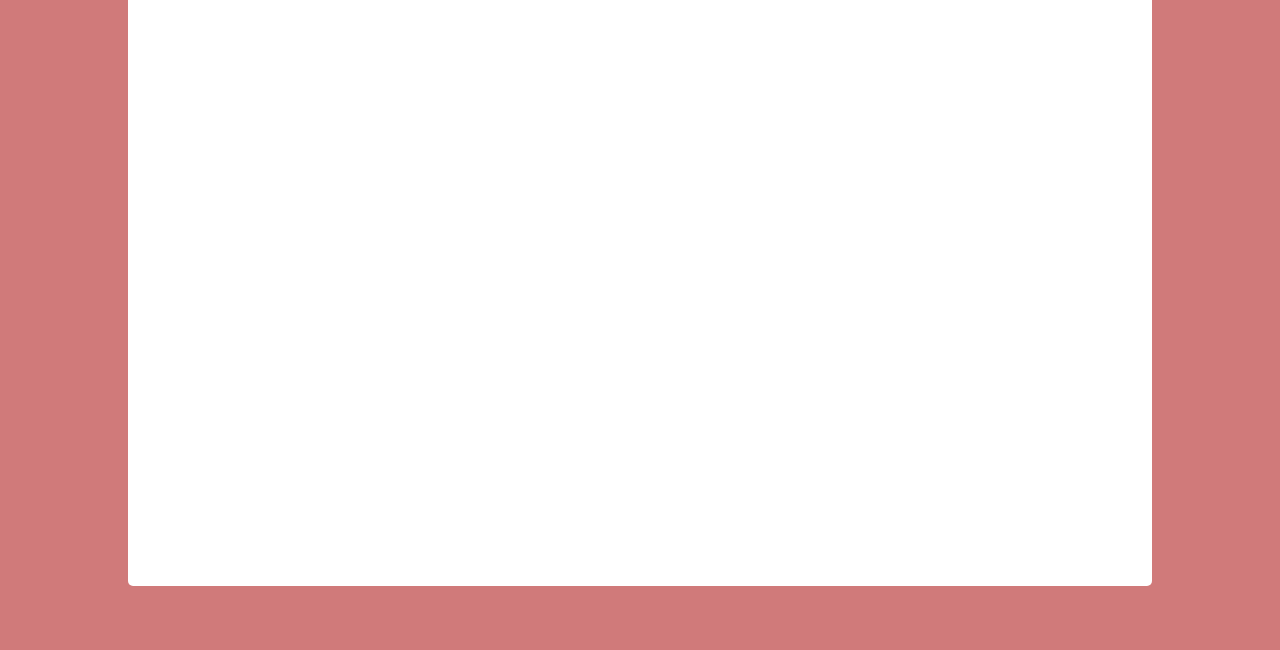
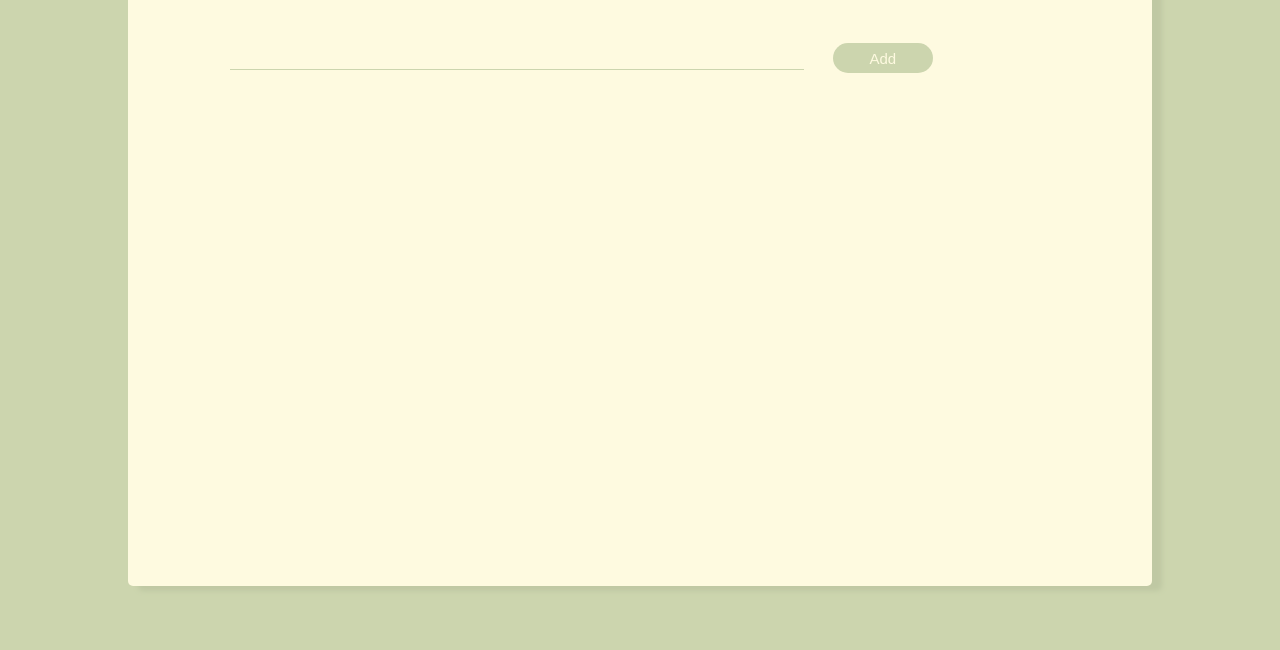
Before and after one commit to Tatiana-Na/The-Grocery-list, a plain HTML site: page index.html in a window 1280 px wide. Shown: the part 228-878 px from the top of the page. Drawn offline with Linux system fonts and the light colour scheme.

Commit message:
finished styles

```diff
--- a/main.css
+++ b/main.css
@@ -5,11 +5,8 @@
 }
 
 body {
-background-color: rgb(208, 122, 122);
-
+background-color: #ccd5ae;
 }
-
-
 
 .container {
   width:80%;
@@ -19,12 +16,16 @@ background-color: rgb(208, 122, 122);
   height: 90vh;
   display: flex;
   flex-direction: column;
-  background-color: white;
+  background-color: #fefae0;
+  box-shadow: 10px 5px 5px #bfc8a3;
 }
 
 h1 {
     text-align: center;
     font-family: "Alex Brush" ;
+    color: #d4a373;
+    font-size: 60px;
+    margin: 20px;
 
 }
 
@@ -36,16 +37,27 @@ input {
     width: 70%;
     outline: 0;
     border: 0;
-    border-bottom: 1px solid;
+    border-bottom: 1px solid #ccd5ae;
     margin-right: 15px;
+    color: #d4a373;
     font-size: 20px;
+    background-color: #fefae0;
 }
 
-button {
-
+.btn {
+color: #fefae0;
 width: 100px;
 height: 30px;
 margin-top: 10px;
+background-color: #ccd5ae;
+border: none;
+border-radius: 20px;
+cursor: pointer;
+font-size: 15px;
+}
+
+.btn:hover {
+background-color: #bfc8a3;
 }
 
 .list {
@@ -56,3 +68,25 @@ font-size: 1.5rem;
 ul {
     list-style: none;
 }
+
+button {
+width: 80px;
+height: 30px;
+color: #bfc8a3;
+background-color: #faedcd;
+border: 2px #ccd5ae;
+border-radius: 20px;
+cursor: pointer;
+font-size: 15px;
+margin: 10px;
+}
+
+button:hover {
+background-color: #fefae0;
+}
+
+
+li {
+color: #d4a373;
+font-size: 20px;
+}
```
